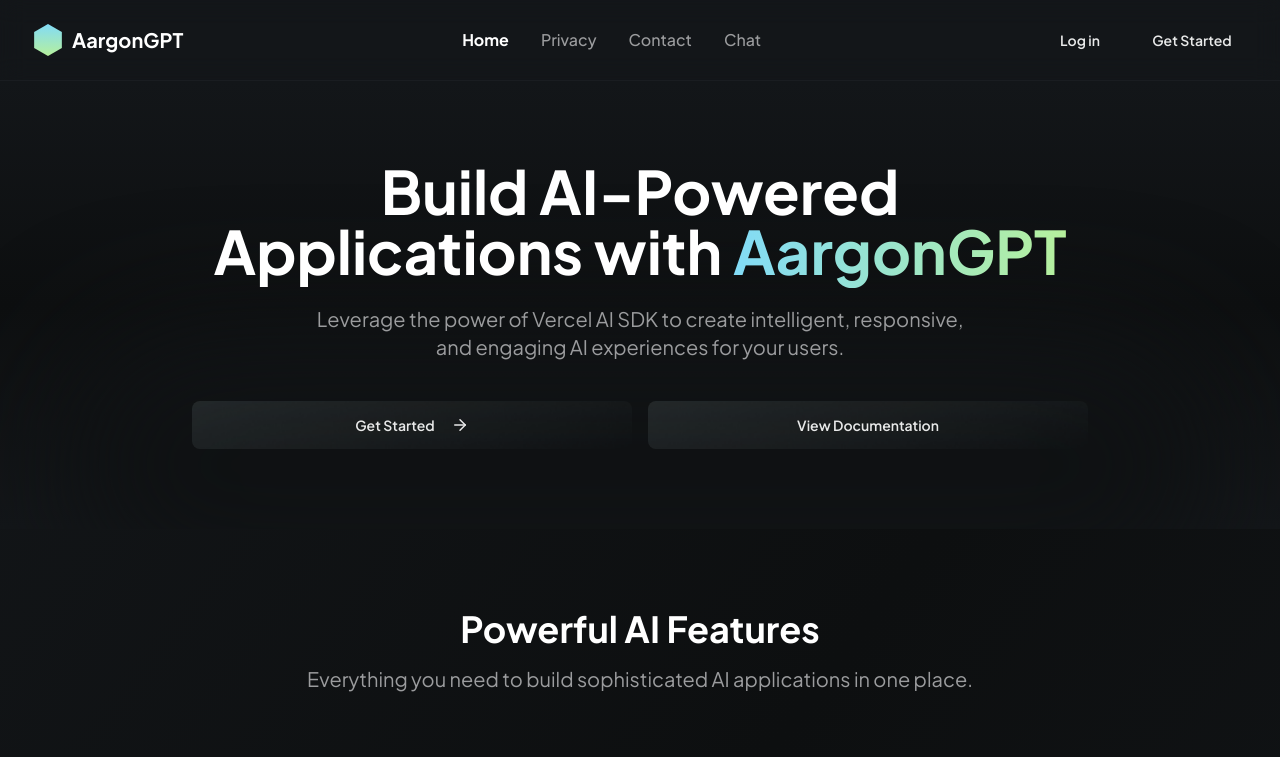
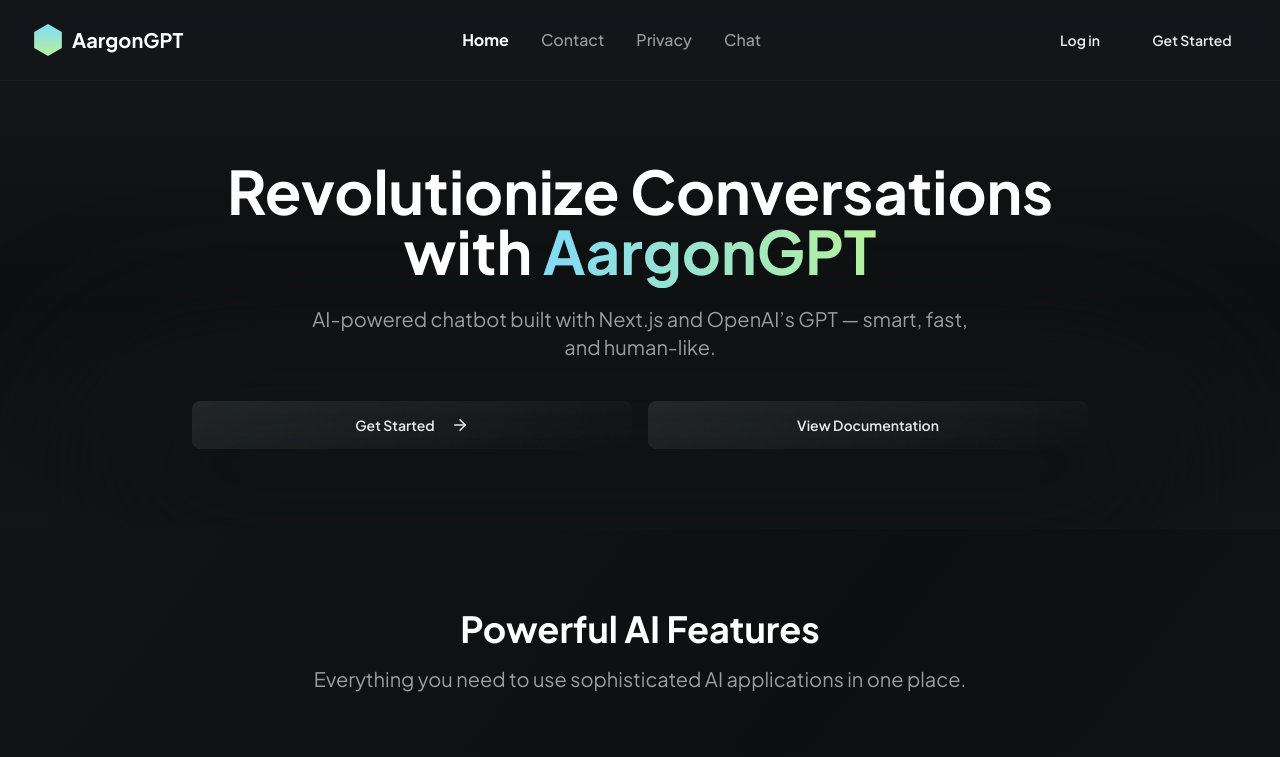
Before and after one commit to aargon007/aargongpt, a Next.js app: page / in a window 1280 px wide. Shown: the top 757 px of the page. Built offline with nearby package versions, Linux system fonts and the light colour scheme.

Commit message:
content modified

```diff
--- a/src/app/(main)/page.tsx
+++ b/src/app/(main)/page.tsx
@@ -1,4 +1,5 @@
 import Hero from "@/components/home/Hero"
+import Link from "next/link"
 import { LuCode, LuMessageSquare, LuShield, LuZap } from "react-icons/lu"
 
 export default function HomePage() {
@@ -11,9 +12,11 @@
             <section className="py-20 relative">
                 <div className="container mx-auto px-4 sm:px-6 lg:px-8">
                     <div className="text-center mb-16">
-                        <h2 className="text-3xl sm:text-4xl font-bold text-white mb-4">Powerful AI Features</h2>
+                        <h2 className="text-3xl sm:text-4xl font-bold text-white mb-4">
+                            Powerful AI Features
+                        </h2>
                         <p className="text-xl text-noble-300 max-w-2xl mx-auto">
-                            Everything you need to build sophisticated AI applications in one place.
+                            Everything you need to use sophisticated AI applications in one place.
                         </p>
                     </div>
 
@@ -150,9 +153,9 @@
                                 Join thousands of developers building the next generation of AI-powered applications.
                             </p>
                             <div className="flex flex-col sm:flex-row justify-center gap-4">
-                                <button className="primaryButton">
+                                <Link href="/signup" className="primaryButton">
                                     Sign Up Free
-                                </button>
+                                </Link>
                                 <button className="flex w-full justify-center rounded-[12px] border border-noble-500 bg-noble-700 px-4 py-2.5 font-semibold text-white shadow-sm hover:bg-noble-600 focus:outline-none">
                                     Contact Sales
                                 </button>
--- a/src/app/login/page.tsx
+++ b/src/app/login/page.tsx
@@ -12,6 +12,7 @@
             <div className="w-full md:w-1/2 bg-noble-700 px-5 py-8 md:px-12 md:py-12 flex flex-col justify-between">
                 {/* Logo */}
                 <div className="mb-10">
+                    <Link href="/">
                         <svg width="32" height="32" viewBox="0 0 32 32" fill="none" xmlns="http://www.w3.org/2000/svg">
                             <path d="M16 0L29.8564 8V24L16 32L2.14359 24V8L16 0Z" fill="url(#paint0_linear_1_2)" />
                             <defs>
@@ -21,6 +22,7 @@
                                 </linearGradient>
                             </defs>
                         </svg>
+                    </Link>
                 </div>
 
                 <div className="px-4 md:px-8">
--- a/src/app/signup/page.tsx
+++ b/src/app/signup/page.tsx
@@ -1,7 +1,6 @@
 "use client"
 
 import type React from "react"
-
 import { useState } from "react"
 import Link from "next/link"
 import InputField from "@/components/ui/input-field"
@@ -37,6 +36,7 @@
             <div className="w-full md:w-[60%] px-5 py-8 md:px-12 md:py-12 flex flex-col">
                 <div className="flex justify-between items-center mb-10 md:mb-16">
                     {/* Logo */}
+                    <Link href="/">
                         <svg width="32" height="32" viewBox="0 0 32 32" fill="none" xmlns="http://www.w3.org/2000/svg">
                             <path d="M16 0L29.8564 8V24L16 32L2.14359 24V8L16 0Z" fill="url(#paint0_linear_1_2)" />
                             <defs>
@@ -46,6 +46,7 @@
                                 </linearGradient>
                             </defs>
                         </svg>
+                    </Link>
 
                     {/* Login link */}
                     <Link href="/login" className="primaryGradient font-semibold">
--- a/src/components/common/Header.tsx
+++ b/src/components/common/Header.tsx
@@ -13,8 +13,8 @@
 
     const navItems = [
         { href: '/', label: 'Home' },
+        { href: '/contact', label: 'Contact' },
         { href: '/privacy', label: 'Privacy' },
-        { href: '/contact', label: 'Contact' },
         { href: '/chat', label: 'Chat' },
     ];
 
@@ -36,7 +36,9 @@
                 )}
             >
                 <div className="p-6 space-y-6">
-                    <h2 className="text-white font-bold text-2xl mb-6">AargonGPT</h2>
+                    <h2 className="text-white font-bold text-2xl mb-6">
+                        AargonGPT
+                    </h2>
                     {navItems.map(({ href, label }) => (
                         <Link
                             key={href}
@@ -110,7 +112,7 @@
                             <Button href='/login' className='w-20 hidden sm:block'>
                                 Log in
                             </Button>
-                            <Button href='/register' className='w-28 hidden sm:block'>
+                            <Button href='/signup' className='w-28 hidden sm:block'>
                                 Get Started
                             </Button>
                             <button
--- a/src/components/home/Hero.tsx
+++ b/src/components/home/Hero.tsx
@@ -9,11 +9,9 @@
             <div className="container mx-auto px-4 sm:px-6 lg:px-8 relative z-10">
                 <div className="max-w-4xl mx-auto text-center">
                     <h1 className="text-4xl sm:text-5xl md:text-6xl font-bold text-white mb-6">
-                        Build AI-Powered Applications with <span className="primaryGradient">AargonGPT</span>
-                    </h1>
+                        Revolutionize Conversations with <span className="primaryGradient">AargonGPT</span>                    </h1>
                     <p className="text-xl text-noble-300 mb-10 max-w-2xl mx-auto">
-                        Leverage the power of Vercel AI SDK to create intelligent, responsive, and engaging AI experiences for
-                        your users.
+                        AI-powered chatbot built with Next.js and OpenAI’s GPT — smart, fast, and human-like.
                     </p>
                     <div className="flex flex-col sm:flex-row justify-center gap-4">
                         <Button isActive href='/login' className='hover:opacity-85'>
```
Lines whose indentation alone changed are shown as unchanged.
